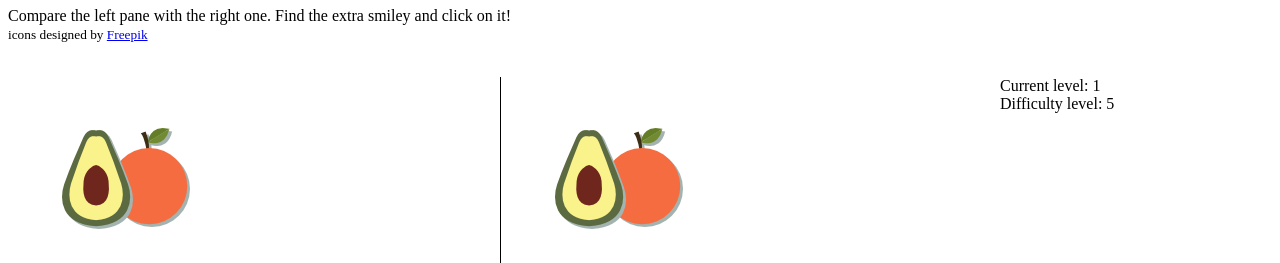
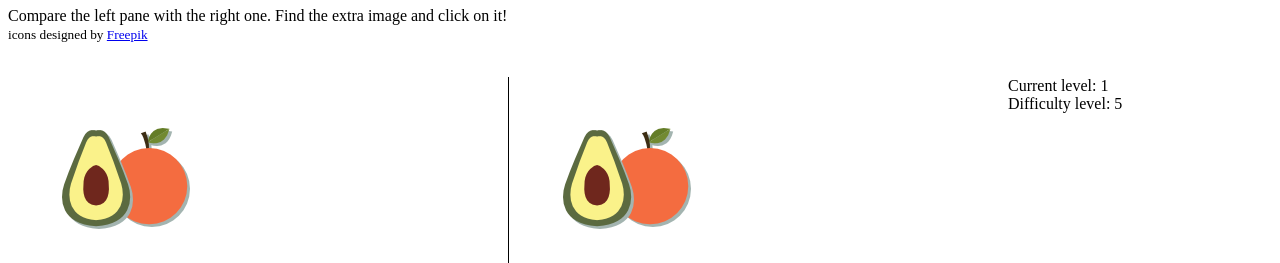
Before and after one commit to Phellipex/Match-Match, a plain HTML site: page index.html in a window 1280 px wide. Shown: the part 73-336 px from the top of the page. Drawn offline with Linux system fonts and the light colour scheme.

Commit message:
Some architectural improvements: code has been separated into CSS and JS have been put into separate files. Text was modified to refer to images instead of smileys. Link now opens in new window.

```diff
--- /dev/null
+++ b/css/main_style.css
@@ -0,0 +1,21 @@
+.absolute-positioned {
+    position: absolute;
+}
+
+.panel {
+    width:500px;
+    height:500px;
+}
+
+#credits {
+    font-size:10pt;
+}
+
+#rightSide {
+    left: 500px;
+    border-left: 1px solid black;
+}
+
+#info {
+    left:1000px;
+}
--- a/index.html
+++ b/index.html
@@ -6,131 +6,30 @@
         <meta name="author" content="Andres Felipe Quintero"/>
         <meta charset="UTF-8">
         <link rel="strawberry icon" href="strawberry.png">
-        <style>
-            img, div {
-                position: absolute;
-            }
-
-            div {
-                width:500px;
-                height:500px;
-            }
-
-            #credits {
-	            font-size:10pt;
-            }
-
-            #rightSide {
-                left: 500px;
-                border-left: 1px solid black;
-            }
-
-			#info {
-			    left:1000px;
-			}
-        </style>
+        <link rel="stylesheet" href="./css/main_style.css">
     </head>
     <body onLoad=generateFaces()>
+<div>
         <h1>MATCH-MATCH</h1>
         <p>
-            Compare the left pane with the right one. Find the extra smiley and click on it!
+            Compare the left pane with the right one. Find the extra image and click on it!
 	        <br>
 	        <span id="credits">icons designed by
-                <a href='http://www.freepik.com/free-vector/fruit-icons_773760.htm'>Freepik</a>
+                <a href='http://www.freepik.com/free-vector/fruit-icons_773760.htm' target="_blank">Freepik</a>
             </span>
 	    </p>
         <br>
+</div>
 
-        <div id="leftSide"></div>
-        <div id="rightSide"></div>
-        <div id="info">
+<div style="position:relative;width:95%:margin:auto;">
+        <div id="leftSide" class="absolute-positioned panel"></div>
+        <div id="rightSide" class="absolute-positioned panel"></div>
+        <div id="info" class="panel absolute-positioned">
             Current level: <span id="level-placeholder">1</span>
             <br>
             Difficulty level: <span id="difficulty-placeholder">5</span>
         </div>
-
-        <script>
-            var numberOfFaces = 5;
-            var currentLevel = 1;
-
-            var theLeftSide = document.getElementById("leftSide");
-            var theRightSide = document.getElementById("rightSide");
-            var levelPlaceholder = document.getElementById("level-placeholder")
-            var difficultyPlaceholder = document.getElementById("difficulty-placeholder")
-            var theBody = document.getElementsByTagName("body")[0];
-            var images = {1: 'watermelon.png',
-			  2: 'lemon.png',
-			  3: 'cut_pomegranate.png',
-			  4: 'cut_lemon.png',
-			  5: 'orange.png',
-			  6: 'cut_pear.png',
-			  7: 'strawberry.png',
-			  8: 'avocado.png',
-			  9 : 'cut_kiwi.png',
-			  10: 'cut_coconut.png',
-			  11: 'apple.png',
-			  12: 'tomato.png',
-			  13: 'cut_tomato.png',
-			  14: 'cut_apple.png',
-			  15: 'pear.png',
-			  16: 'cut_strawberry.png'
-			 }
-            var currentImage = 1;
-
-				function updatePlaceholder(placeholder, newValue){
-					placeholder.innerHTML = newValue;
-				}
-
-            function clearNode(nodeToClear){
-                while (nodeToClear.firstChild){
-                        nodeToClear.removeChild(nodeToClear.firstChild);
-                    }
-            }
-
-            function generateFaces(){
-
-                clearNode(theLeftSide);
-                clearNode(theRightSide);
-
-                for (var i = 0; i < numberOfFaces; i++){
-                    var face = document.createElement("img");
-                    currentImage = Math.floor(1 + (Math.random() * 16));
-
-                    face.setAttribute("src", "./img/" + images[currentImage]);
-                    face.style.top = (Math.random(0, 400) * 400).toString() + "px";
-                    face.style.left = (Math.random(0, 400) * 400).toString() + "px";
-                    theLeftSide.appendChild(face);
-                }
-
-                leftSideImages = theLeftSide.cloneNode(true);
-                //leftSideImages.removeAttribute("id");
-                leftSideImages.removeChild(leftSideImages.lastChild);
-                //theRightSide.appendChild(leftSideImages);
-                while (leftSideImages.firstChild) {
-		  theRightSide.appendChild(leftSideImages.firstChild);
-                }
-
-                theLeftSide.lastChild.onclick= function nextLevel(event){
-                    event.stopPropagation();
-                    numberOfFaces += 5;
-                    currentLevel += 1;
-                    alert("Congratulations, you completed level " + (currentLevel - 1).toString());
-                    updatePlaceholder(levelPlaceholder, currentLevel);
-                    updatePlaceholder(difficultyPlaceholder, numberOfFaces);
-                    generateFaces();
-                };
-
-                    theBody.onclick = function gameOver() {
-                    alert("Game Over!");
-                    theBody.onclick = null;
-                    theLeftSide.lastChild.onclick = null;
-                    numberOfFaces = 5;
-                    currentLevel = 1;
-                    updatePlaceholder(levelPlaceholder, currentLevel);
-                    updatePlaceholder(difficultyPlaceholder, numberOfFaces);
-                    generateFaces();
-                };
-            }
-        </script>
+</div>
+        <script src="./js/interaction.js"></script>
     </body>
 </html>
--- /dev/null
+++ b/js/interaction.js
@@ -0,0 +1,80 @@
+var numberOfFaces = 5;
+var currentLevel = 1;
+
+var theLeftSide = document.getElementById("leftSide");
+var theRightSide = document.getElementById("rightSide");
+var levelPlaceholder = document.getElementById("level-placeholder")
+var difficultyPlaceholder = document.getElementById("difficulty-placeholder")
+var theBody = document.getElementsByTagName("body")[0];
+var images = {1: 'watermelon.png',
+    2: 'lemon.png',
+    3: 'cut_pomegranate.png',
+    4: 'cut_lemon.png',
+    5: 'orange.png',
+    6: 'cut_pear.png',
+    7: 'strawberry.png',
+    8: 'avocado.png',
+    9 : 'cut_kiwi.png',
+    10: 'cut_coconut.png',
+    11: 'apple.png',
+    12: 'tomato.png',
+    13: 'cut_tomato.png',
+    14: 'cut_apple.png',
+    15: 'pear.png',
+    16: 'cut_strawberry.png'
+    }
+var currentImage = 1;
+
+function updatePlaceholder(placeholder, newValue){
+    placeholder.innerHTML = newValue;
+}
+
+function clearNode(nodeToClear){
+    while (nodeToClear.firstChild){
+            nodeToClear.removeChild(nodeToClear.firstChild);
+        }
+}
+
+function generateFaces(){
+
+    clearNode(theLeftSide);
+    clearNode(theRightSide);
+
+    for (var i = 0; i < numberOfFaces; i++){
+        var face = document.createElement("img");
+        currentImage = Math.floor(1 + (Math.random() * 16));
+
+        face.setAttribute("src", "./img/" + images[currentImage]);
+        face.setAttribute("class", "absolute-positioned");
+        face.style.top = (Math.random(0, 400) * 400).toString() + "px";
+        face.style.left = (Math.random(0, 400) * 400).toString() + "px";
+        theLeftSide.appendChild(face);
+    }
+
+    leftSideImages = theLeftSide.cloneNode(true);
+    leftSideImages.removeChild(leftSideImages.lastChild);
+    while (leftSideImages.firstChild) {
+theRightSide.appendChild(leftSideImages.firstChild);
+    }
+
+    theLeftSide.lastChild.onclick= function nextLevel(event){
+        event.stopPropagation();
+        numberOfFaces += 5;
+        currentLevel += 1;
+        alert("Congratulations, you completed level " + (currentLevel - 1).toString());
+        updatePlaceholder(levelPlaceholder, currentLevel);
+        updatePlaceholder(difficultyPlaceholder, numberOfFaces);
+        generateFaces();
+    };
+
+        theBody.onclick = function gameOver() {
+        alert("Game Over!");
+        theBody.onclick = null;
+        theLeftSide.lastChild.onclick = null;
+        numberOfFaces = 5;
+        currentLevel = 1;
+        updatePlaceholder(levelPlaceholder, currentLevel);
+        updatePlaceholder(difficultyPlaceholder, numberOfFaces);
+        generateFaces();
+    };
+}
```
